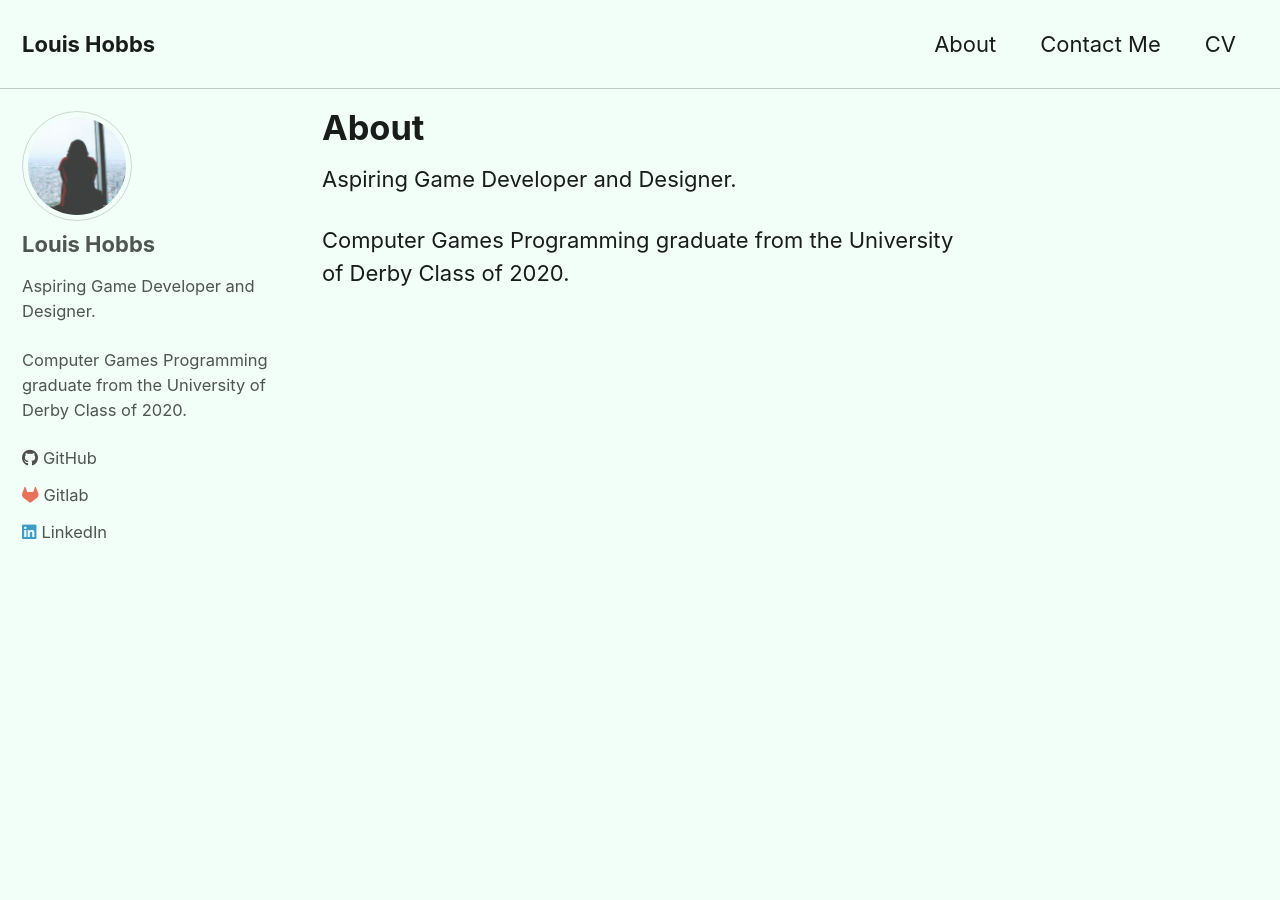
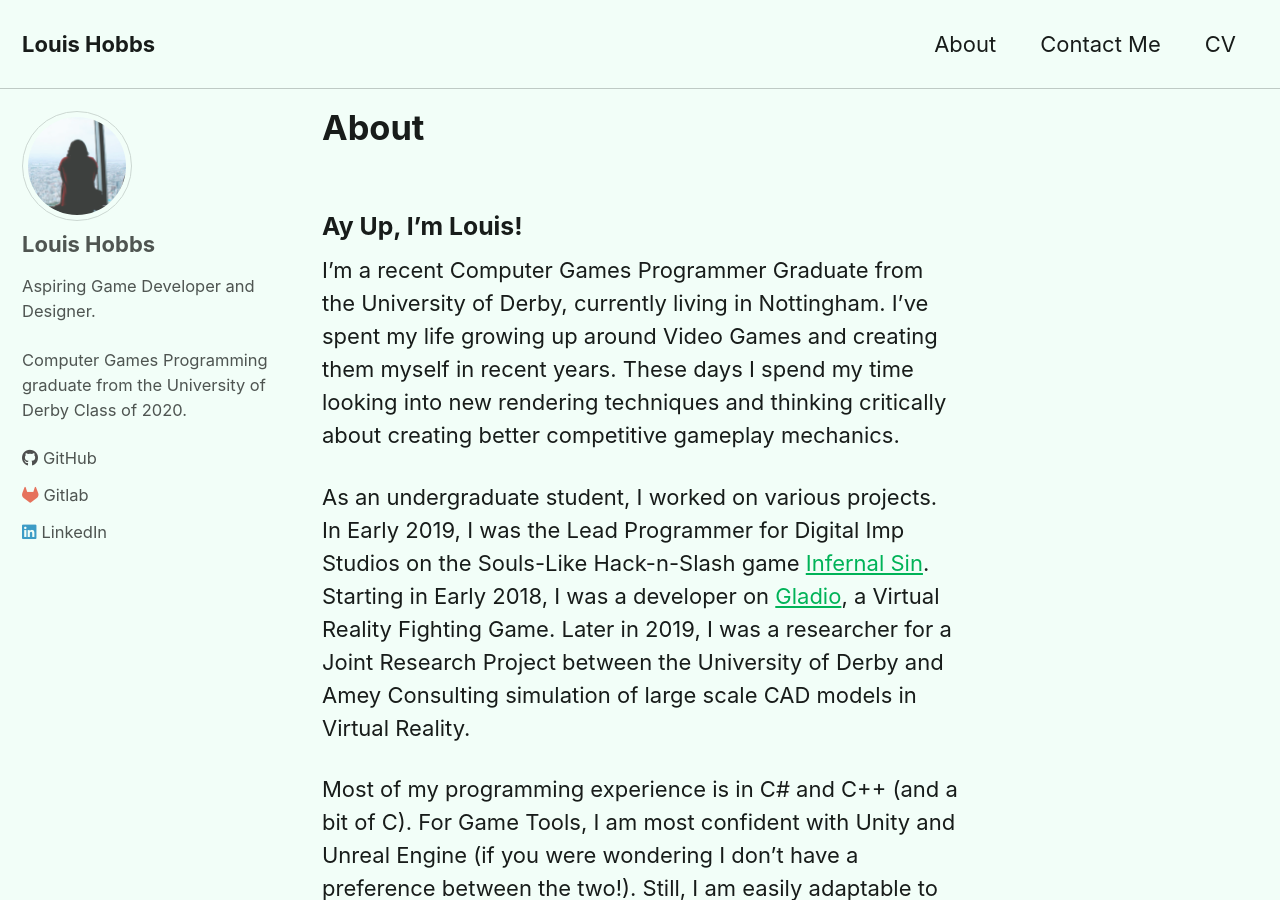
Before and after one commit to Bazzadwarf/Bazzadwarf.github.io, a Jekyll site: the page built from _pages/about.md, in a window 1280 px wide and 900 px high. Built offline with Jekyll 4.4.1, drawn with Linux system fonts in a browser that asks for light colours; cached includes are drawn as plain includes; nearby versions of some CDN libraries; a script that is not in the unit is left out; some of the changed text lies outside the part shown.

Commit message:
Add Proper About Me Page

```diff
--- a/_pages/about.md
+++ b/_pages/about.md
@@ -4,6 +4,12 @@ title: "About"
 layout: single
 ---
 
-Aspiring Game Developer and Designer.
+### Ay Up, I'm Louis!
 
-Computer Games Programming graduate from the University of Derby Class of 2020.
+I'm a recent Computer Games Programmer Graduate from the University of Derby, currently living in Nottingham. I've spent my life growing up around Video Games and creating them myself in recent years. These days I spend my time looking into new rendering techniques and thinking critically about creating better competitive gameplay mechanics.
+
+As an undergraduate student, I worked on various projects. In Early 2019, I was the Lead Programmer for Digital Imp Studios on the Souls-Like Hack-n-Slash game [Infernal Sin](/infernal-sin/). Starting in Early 2018, I was a developer on [Gladio](/gladio/), a Virtual Reality Fighting Game. Later in 2019, I was a researcher for a Joint Research Project between the University of Derby and Amey Consulting simulation of large scale CAD models in Virtual Reality.
+
+Most of my programming experience is in C# and C++ (and a bit of C). For Game Tools, I am most confident with Unity and Unreal Engine (if you were wondering I don't have a preference between the two!). Still, I am easily adaptable to new languages, technologies and tools.
+
+For more information on my experiences, education and skills, [please see my CV!](https://drive.google.com/file/d/1nnALkyqQEABJ3IWm4RjWOCCGN-C3UsAK/view?usp=sharing)
```
